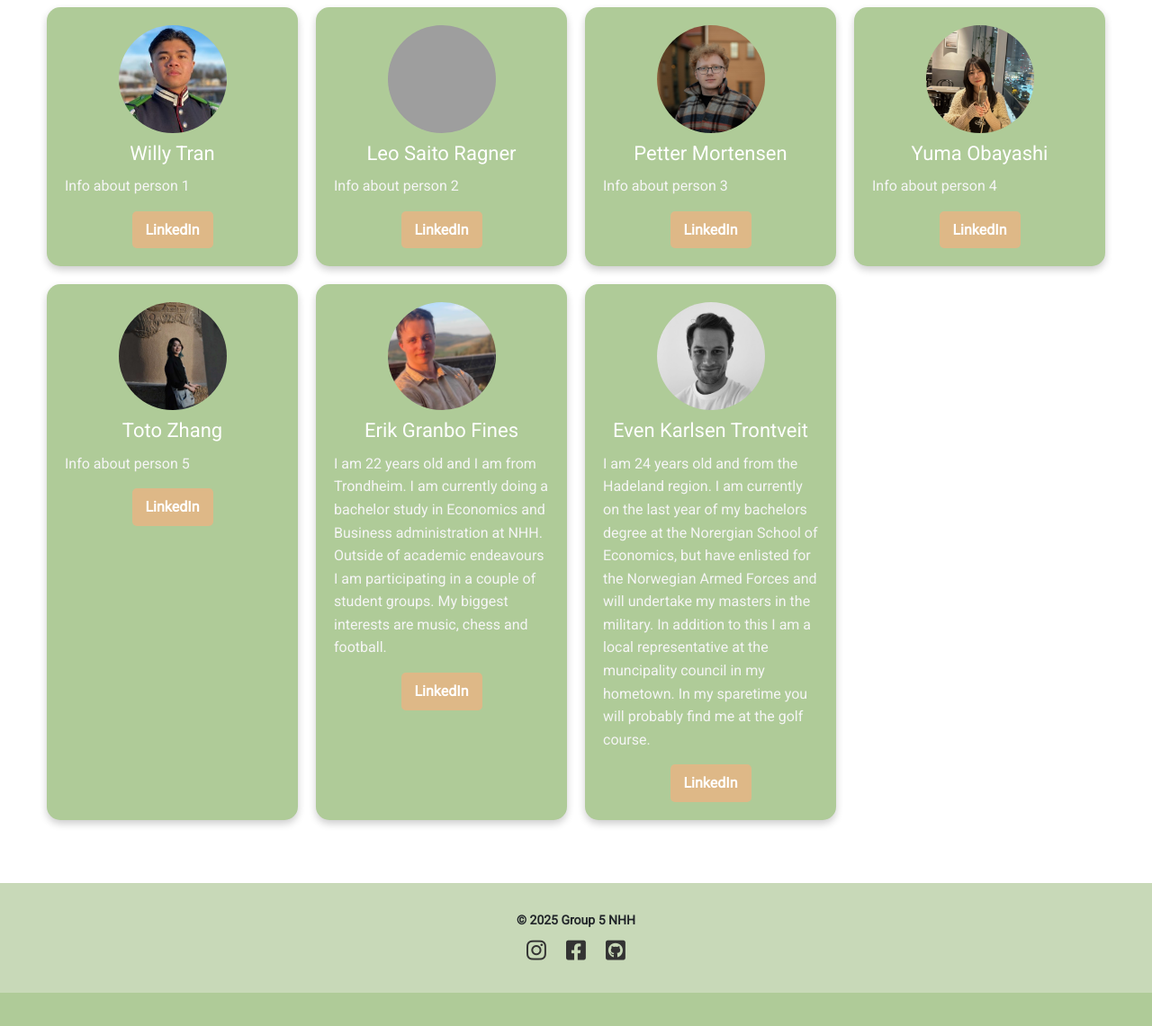
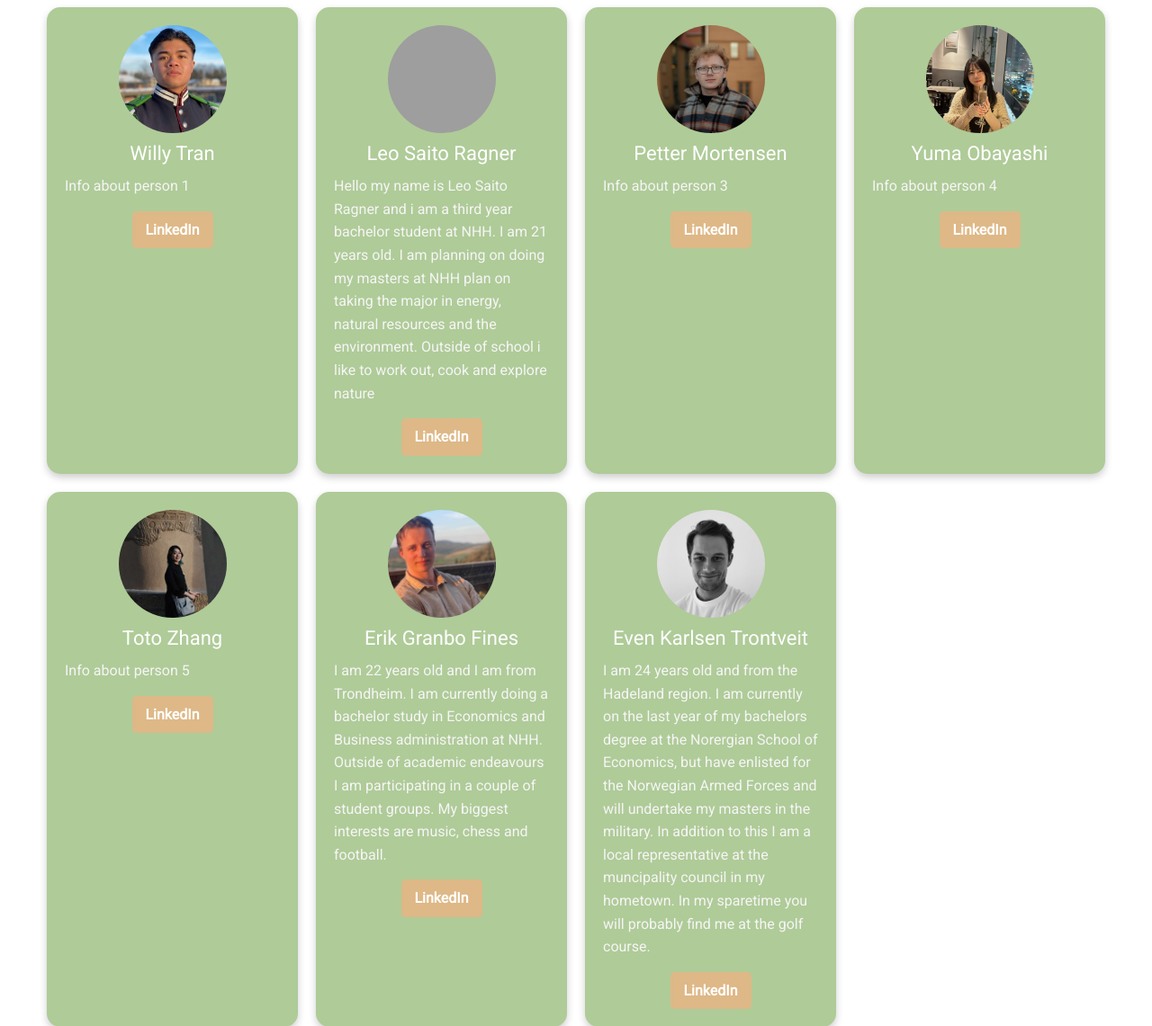
Before and after one commit to NHHSVolunteer/Carbonapp-3, a Flask app: page /About_us in a window 1280 px wide. Shown: the part 290-1431 px from the top of the page at 90% size. Before the commit the page ends 1394 px from the top, so only its background shows below. Run offline with Flask 2, Linux system fonts and the light colour scheme; some libraries are stand-ins or nearby versions; grey boxes are pictures that could not be loaded.

Commit message:
Update about_us.html

```diff
--- a/Capp/templates/about_us.html
+++ b/Capp/templates/about_us.html
@@ -27,7 +27,7 @@
             <img src="{{url_for('static', filename='Pictures/Leo.jpg')}}" alt="Person 2" class="profile-pic">
             <h2>Leo Saito Ragner</h2>
             <ul>
-                <li>Info about person 2</li>
+                <li>Hello my name is Leo Saito Ragner and i am a third year bachelor student at NHH. I am 21 years old. I am planning on doing my masters at NHH plan on taking the major in energy, natural resources and the environment. Outside of school i like to work out, cook and explore nature</li>
             </ul>
             <div class="social-links">
                 <a href="https://www.linkedin.com/in/leo-saito-ragner-0226b4287/" target="_blank"　class="linkedin">LinkedIn</a>
```
